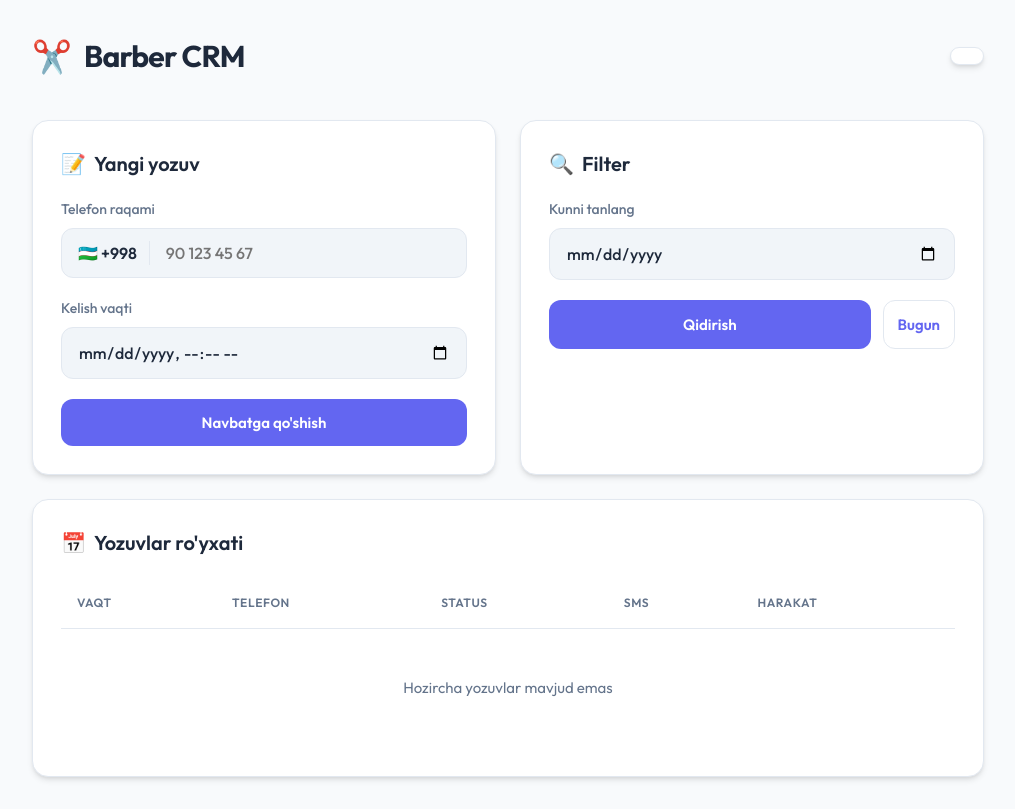
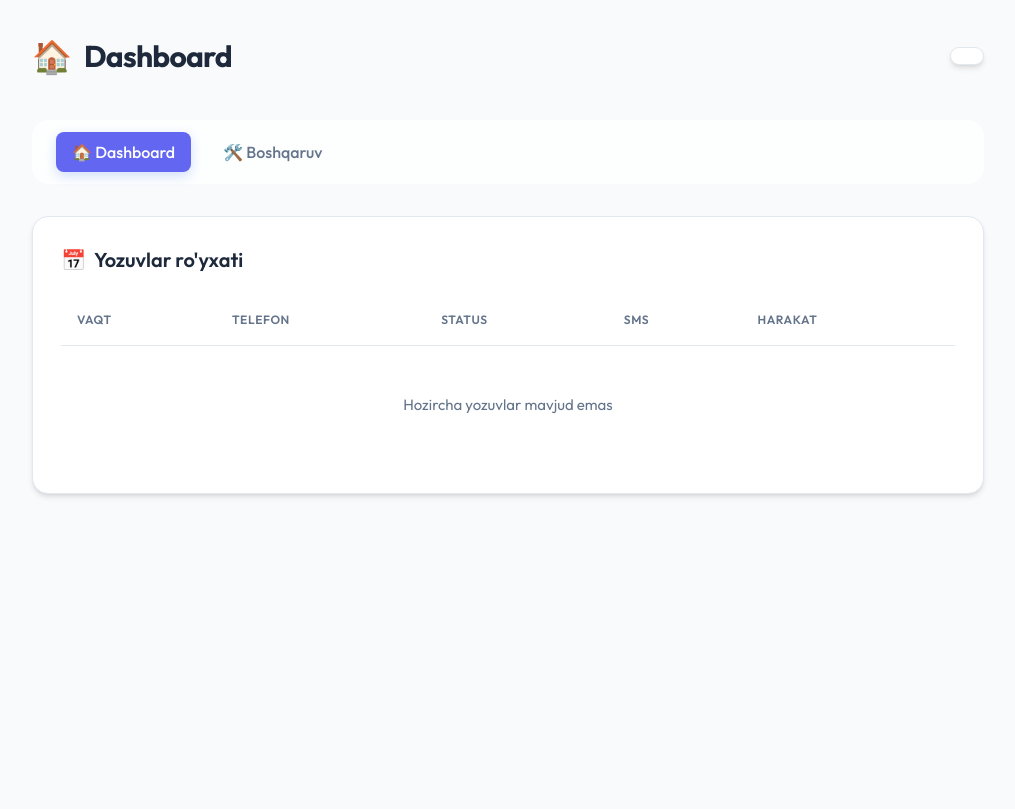
Before and after one commit to GENERAL009/dilshod_barber, a Django app: template barberapp/templates/dashboard.html in a window 1280 px wide. Shown: the whole page, without its empty margins (132-1147 px from the left). After the commit the page ends 497 px from the top, so only its background shows below. Run offline with Django 5.2, Linux system fonts and the light colour scheme; the template is opened without the code that fills it: values that come from a table or form of the project are taken from there, others are empty; parts of the project's set-up code (start-up, migrations or seed data) failed here and were passed over.

Commit message:
Big changes frontend

```diff
--- a/barberapp/templates/dashboard.html
+++ b/barberapp/templates/dashboard.html
@@ -13,54 +13,16 @@
 <div class="wrap">
     <header class="main-header">
         <div class="logo-area">
-            <span class="logo-icon">✂️</span>
-            <h1>Barber CRM</h1>
+            <span class="logo-icon">🏠</span>
+            <h1>Dashboard</h1>
         </div>
         <div class="date-display">{{ selected_date|date:"d F, Y" }}</div>
     </header>
 
-    <div class="grid">
-        <div class="card">
-            <h2><span>📝</span> Yangi yozuv</h2>
-            <form method="post">
-                {% csrf_token %}
-                <label>Telefon raqami</label>
-                <div class="phone-row">
-                    <span class="prefix">🇺🇿 +998</span>
-                    <input
-                            name="phone"
-                            type="tel"
-                            inputmode="numeric"
-                            pattern="[0-9]*"
-                            maxlength="9"
-                            placeholder="90 123 45 67"
-                            required
-                            value="{{ request.POST.phone|default:'' }}"
-                    />
-                </div>
-                <label>Kelish vaqti</label>
-                {{ form.scheduled_at }}
-                <button type="submit">Navbatga qo'shish</button>
-                {% if form.errors %}
-                <div class="err" style="margin-top: 1rem; font-size: 0.875rem; color: var(--danger);">
-                    {{ form.errors }}
-                </div>
-                {% endif %}
-            </form>
-        </div>
-
-        <div class="card">
-            <h2><span>🔍</span> Filter</h2>
-            <form method="get">
-                <label>Kunni tanlang</label>
-                <input type="date" name="date" value="{{ selected_date|date:'Y-m-d' }}">
-                <div style="display: flex; gap: 0.75rem;">
-                    <button type="submit">Qidirish</button>
-                    <a href="/" style="flex: 1;"><button type="button" class="btn-secondary">Bugun</button></a>
-                </div>
-            </form>
-        </div>
-    </div>
+    <nav class="nav-bar">
+        <a href="{% url 'dashboard' %}" class="nav-link active">🏠 Dashboard</a>
+        <a href="{% url 'management' %}" class="nav-link">🛠️ Boshqaruv</a>
+    </nav>
 
     <div class="card">
         <h2><span>📅</span> Yozuvlar ro'yxati</h2>
--- a/barberapp/urls.py
+++ b/barberapp/urls.py
@@ -9,6 +9,7 @@ router.register(r'appointments', AppointmentViewSet)
 
 urlpatterns = [
     path("", views.dashboard, name="dashboard"),
+    path("management/", views.management, name="management"),
     path("cancel/<int:pk>/", views.cancel_appointment, name="cancel_appointment"),
     path("trigger-reminders/", views.trigger_reminders, name="trigger_reminders"),
     path("api/", include(router.urls)),
--- a/static/app.css
+++ b/static/app.css
@@ -323,3 +323,35 @@ tr:last-child td {
         gap: 0.5rem;
     }
 }
+
+/* Navigation Bar */
+.nav-bar {
+    display: flex;
+    gap: 1rem;
+    margin-bottom: 2rem;
+    background: rgba(255, 255, 255, 0.7);
+    backdrop-filter: blur(10px);
+    padding: 0.75rem 1.5rem;
+    border-radius: 1rem;
+    box-shadow: var(--shadow-sm);
+}
+
+.nav-link {
+    text-decoration: none;
+    color: var(--text-muted);
+    font-weight: 500;
+    padding: 0.5rem 1rem;
+    border-radius: 0.5rem;
+    transition: all 0.2s ease;
+}
+
+.nav-link:hover {
+    background: var(--bg-body);
+    color: var(--primary);
+}
+
+.nav-link.active {
+    background: var(--primary);
+    color: white;
+    box-shadow: 0 4px 12px rgba(37, 99, 235, 0.2);
+}
```
Also changed, not shown: barberapp/views.py (+29 -6 lines).
